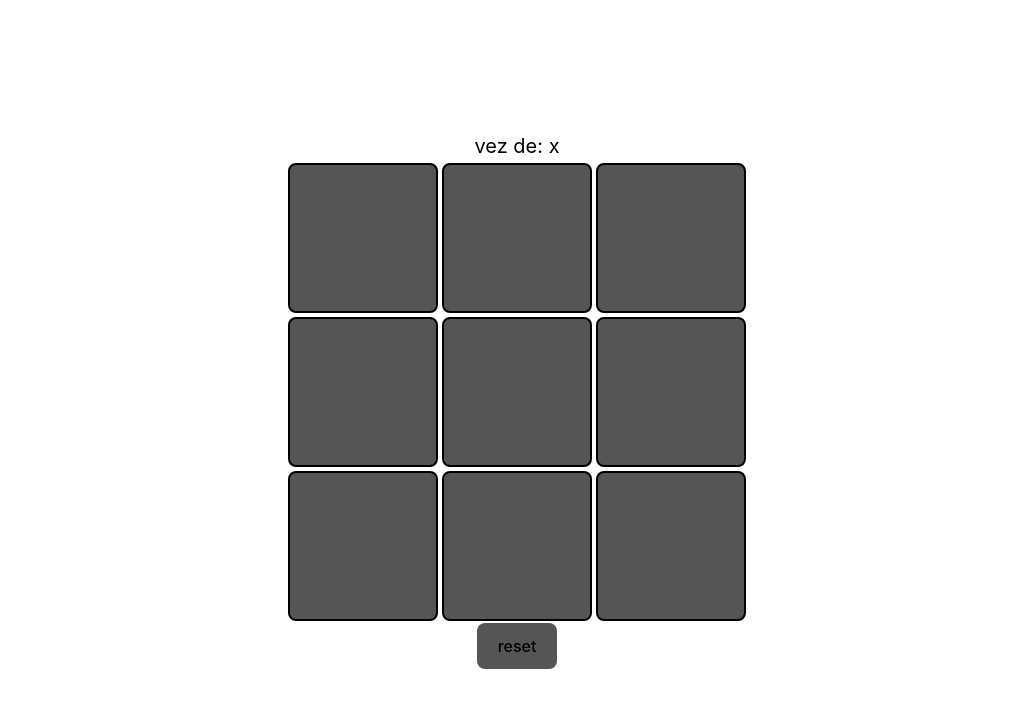
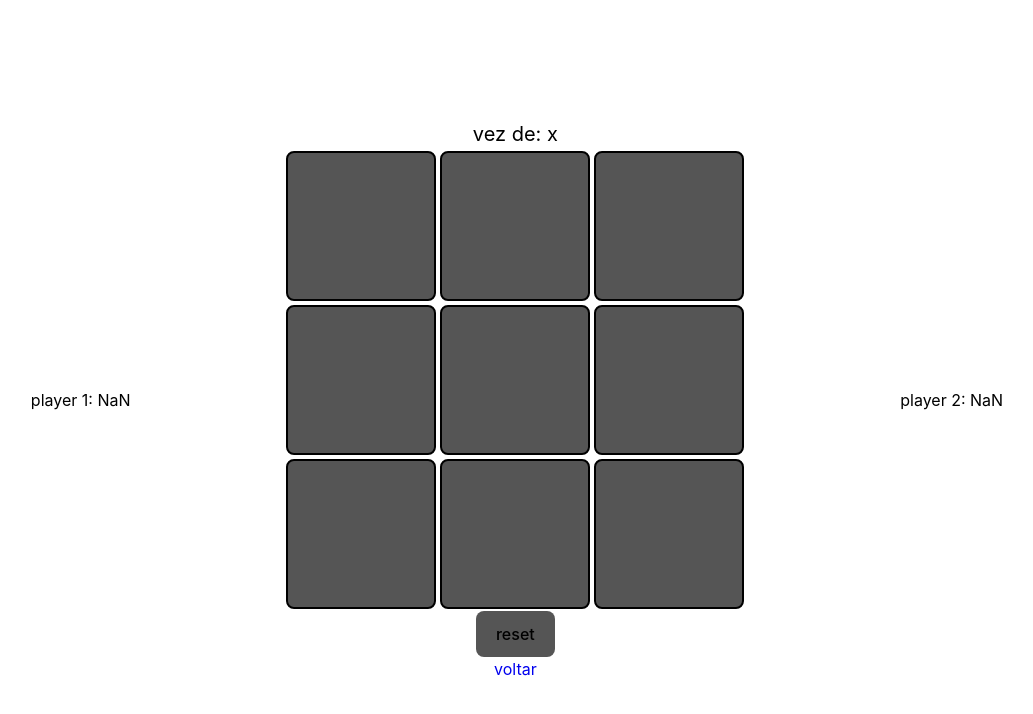
Before and after one commit to Assombrolisis/jogoDaVelha, a React (Vite) app: page /game in a window 1280 px wide. Shown: the top 714 px of the page, without its empty margins (123-1156 px from the left). Built offline with nearby package versions, Linux system fonts and the light colour scheme.

Commit message:
Implementação das pontuações

```diff
--- a/src/components/game/Game.jsx
+++ /dev/null
@@ -1,88 +0,0 @@
-import { useState, useEffect } from 'react'
-import './Game.css'
-
-function Game() {
-  const[player, setPlayer] = useState("x")
-
-  /*As variaveis clickCel resepresentam se uma das células do tabuleiro já foi escolhido.
-    Começam inicialmente com falso e quando uma jogada aconte sua respectiva variavel se torna verdadeiro
-    representado que ja foi clicado.
-  */
-  const[clickCel1, setClickCel1] = useState(false)
-  const[clickCel2, setClickCel2] = useState(false)
-  const[clickCel3, setClickCel3] = useState(false)
-  const[clickCel4, setClickCel4] = useState(false)
-  const[clickCel5, setClickCel5] = useState(false)
-  const[clickCel6, setClickCel6] = useState(false)
-  const[clickCel7, setClickCel7] = useState(false)
-  const[clickCel8, setClickCel8] = useState(false)
-  const[clickCel9, setClickCel9] = useState(false)
-
-
-  /*As variaveis de valor são conteudo de cada célula, inicialmente vazias " " e podem assumir "x" ou "o" */
-  const[valorCel1, setValorCel1] = useState("")
-  const[valorCel2, setValorCel2] = useState("")
-  const[valorCel3, setValorCel3] = useState("")
-  const[valorCel4, setValorCel4] = useState("")
-  const[valorCel5, setValorCel5] = useState("")
-  const[valorCel6, setValorCel6] = useState("")
-  const[valorCel7, setValorCel7] = useState("")
-  const[valorCel8, setValorCel8] = useState("")
-  const[valorCel9, setValorCel9] = useState("")
-
-  const[resultado, setResultado]=useState("")
-
-  const click = (valorCel, clickCel)=>{
-    valorCel(player)
-    setPlayer(player==="x"?"o":"x")
-    clickCel(true)
-  }
-
-  useEffect(()=>{
-    /*Condições de vitória, uma linha, coluna ou diagonal peenchidas com o mesmo valor*/
-    valorCel1 == valorCel2 && valorCel2 == valorCel3 && valorCel3 !="" ?setResultado(`ganhou ${valorCel1}`):
-    valorCel4 == valorCel5 && valorCel5 == valorCel6 && valorCel6 !="" ?setResultado(`ganhou ${valorCel4}`):
-    valorCel7 == valorCel8 && valorCel8 == valorCel9 && valorCel9 !="" ?setResultado(`ganhou ${valorCel7}`):
-    valorCel1 == valorCel4 && valorCel4 == valorCel7 && valorCel7 !="" ?setResultado(`ganhou ${valorCel1}`):
-    valorCel2 == valorCel5 && valorCel5 == valorCel8 && valorCel8 !="" ?setResultado(`ganhou ${valorCel2}`):
-    valorCel3 == valorCel6 && valorCel6 == valorCel9 && valorCel9 !="" ?setResultado(`ganhou ${valorCel3}`):
-    valorCel1 == valorCel5 && valorCel5 == valorCel9 && valorCel9 !="" ?setResultado(`ganhou ${valorCel1}`):
-    valorCel3 == valorCel5 && valorCel5 == valorCel7 && valorCel7 !="" ?setResultado(`ganhou ${valorCel3}`):
-
-    /*condição de empate, todas as casas preenchidas sem alcançar uma condição de vitória*/
-    valorCel1 !="" && valorCel2 !="" && valorCel3 !="" &&
-    valorCel4 !="" && valorCel5 !="" && valorCel6 !="" &&
-    valorCel7 !="" && valorCel8 !="" && valorCel9 !="" ? setResultado("empate"):{}
-
-
-  },[clickCel1, clickCel2, clickCel3, clickCel4, clickCel5, clickCel6, clickCel7, clickCel8, clickCel9])
-
-
-
-  return (
-    <>
-    <body id='bodyApp'>
-      {resultado?
-      <h1>{resultado}</h1>:
-      <h1>vez de: {player}</h1>}
-      <div className='game'>
-{/*OnClick de todos os botões rescebem uma codicional para que o valor de cada célula so seja alterado uma vez*/}
-        <button onClick={clickCel1 ? ()=>{} :(e)=>{click(setValorCel1,setClickCel1)}}>{valorCel1}</button>
-        <button onClick={clickCel2 ? ()=>{} :(e)=>{click(setValorCel2,setClickCel2)}}>{valorCel2}</button>
-        <button onClick={clickCel3 ? ()=>{} :(e)=>{click(setValorCel3,setClickCel3)}}>{valorCel3}</button>
-        <button onClick={clickCel4 ? ()=>{} :(e)=>{click(setValorCel4,setClickCel4)}}>{valorCel4}</button>
-        <button onClick={clickCel5 ? ()=>{} :(e)=>{click(setValorCel5,setClickCel5)}}>{valorCel5}</button>
-        <button onClick={clickCel6 ? ()=>{} :(e)=>{click(setValorCel6,setClickCel6)}}>{valorCel6}</button>
-        <button onClick={clickCel7 ? ()=>{} :(e)=>{click(setValorCel7,setClickCel7)}}>{valorCel7}</button>
-        <button onClick={clickCel8 ? ()=>{} :(e)=>{click(setValorCel8,setClickCel8)}}>{valorCel8}</button>
-        <button onClick={clickCel9 ? ()=>{} :(e)=>{click(setValorCel9,setClickCel9)}}>{valorCel9}</button>
-      </div>
-
-      <button onClick={()=>{window.location.reload()}}>reset</button>
-    </body>
-    </>
-
-  )
-}
-
-export default Game
--- a/src/components/home/Home.jsx
+++ /dev/null
@@ -1,12 +0,0 @@
-import './Home.css'
-
-function Home(){
-
-    return(
-        <>
-        <h1>Hello World</h1>
-        <a href="/game">game</a>
-        </>
-    )
-}
-export default Home
--- a/src/index.css
+++ b/src/index.css
@@ -8,6 +8,9 @@
 }
 ol, ul {
 	list-style: none;
+}
+a{
+  text-decoration: none;
 }
 
 :root {
--- a/src/components/game/Game.css
+++ b/src/pages/game/Game.css
@@ -1,5 +1,11 @@
-#bodyApp{
+#bodyGame{
+    display: flex;
     height: 100vh;
+    align-items: center;
+    justify-content: space-evenly;
+
+  }
+  .containerGame{
     display: flex;
     flex-direction: column;
     align-items: center;
--- /dev/null
+++ b/src/pages/game/Game.jsx
@@ -0,0 +1,92 @@
+import { useState, useEffect } from 'react'
+import { Link } from 'react-router-dom'
+import './Game.css'
+
+function Game() {
+  const pontosPlayer1 = parseInt(localStorage.getItem("x"))
+  const pontosPlayer2 = parseInt(localStorage.getItem("o"))
+
+  const[player, setPlayer] = useState("x")
+
+  const[valorCel1, setValorCel1] = useState("")
+  const[valorCel2, setValorCel2] = useState("")
+  const[valorCel3, setValorCel3] = useState("")
+  const[valorCel4, setValorCel4] = useState("")
+  const[valorCel5, setValorCel5] = useState("")
+  const[valorCel6, setValorCel6] = useState("")
+  const[valorCel7, setValorCel7] = useState("")
+  const[valorCel8, setValorCel8] = useState("")
+  const[valorCel9, setValorCel9] = useState("")
+
+  const[vitoria, setVitoria] = useState(false)
+
+  const[resultado, setResultado]=useState("")
+
+  const click = (setValorCel, valor)=>{
+    if(vitoria){return}
+    if(valor !==""){return}
+    setValorCel(player)
+    setPlayer(player==="x"?"o":"x")
+
+  }
+
+  const ganhou =(valor)=>{
+    setVitoria(true)
+    setResultado(`ganhou ${valor}`)
+    let pontosAtuais = parseInt(localStorage.getItem(valor))
+    localStorage.setItem(valor,pontosAtuais+1)
+
+  }
+
+
+useEffect(()=>{
+  valorCel1 == valorCel2 && valorCel2 == valorCel3 && valorCel3 !="" ?ganhou(valorCel1):
+  valorCel4 == valorCel5 && valorCel5 == valorCel6 && valorCel6 !="" ?ganhou(valorCel4):
+  valorCel7 == valorCel8 && valorCel8 == valorCel9 && valorCel9 !="" ?ganhou(valorCel7):
+
+  valorCel1 == valorCel4 && valorCel4 == valorCel7 && valorCel7 !="" ?ganhou(valorCel1):
+  valorCel2 == valorCel5 && valorCel5 == valorCel8 && valorCel8 !="" ?ganhou(valorCel2):
+  valorCel3 == valorCel6 && valorCel6 == valorCel9 && valorCel9 !="" ?ganhou(valorCel3):
+
+  valorCel3 == valorCel5 && valorCel5 == valorCel7 && valorCel7 !="" ?ganhou(valorCel3):
+  valorCel1 == valorCel5 && valorCel5 == valorCel9 && valorCel9 !="" ?ganhou(valorCel1):
+
+
+  valorCel1 !="" && valorCel2 !="" && valorCel3 !="" &&
+  valorCel4 !="" && valorCel5 !="" && valorCel6 !="" &&
+  valorCel7 !="" && valorCel8 !="" && valorCel9 !="" ? setResultado("empate"):{}
+},[valorCel1, valorCel2, valorCel3, valorCel4, valorCel5, valorCel6, valorCel7, valorCel8, valorCel9])
+
+
+
+
+  return (
+    <>
+    <body id='bodyGame'>
+      <div>player 1: {pontosPlayer1}</div>
+      <div className='containerGame'>
+        {resultado?
+        <h1>{resultado}</h1>:
+        <h1>vez de: {player}</h1>}
+        <div className='game'>
+          <button onClick={(e)=>{click(setValorCel1,valorCel1)}}>{valorCel1}</button>
+          <button onClick={(e)=>{click(setValorCel2,valorCel2)}}>{valorCel2}</button>
+          <button onClick={(e)=>{click(setValorCel3,valorCel3)}}>{valorCel3}</button>
+          <button onClick={(e)=>{click(setValorCel4,valorCel4)}}>{valorCel4}</button>
+          <button onClick={(e)=>{click(setValorCel5,valorCel5)}}>{valorCel5}</button>
+          <button onClick={(e)=>{click(setValorCel6,valorCel6)}}>{valorCel6}</button>
+          <button onClick={(e)=>{click(setValorCel7,valorCel7)}}>{valorCel7}</button>
+          <button onClick={(e)=>{click(setValorCel8,valorCel8)}}>{valorCel8}</button>
+          <button onClick={(e)=>{click(setValorCel9,valorCel9)}}>{valorCel9}</button>
+        </div>
+        <button onClick={()=>{window.location.reload()}}>reset</button>
+        <Link to="/">voltar</Link>
+      </div>
+      <div>player 2: {pontosPlayer2}</div>
+    </body>
+    </>
+
+  )
+}
+
+export default Game
--- /dev/null
+++ b/src/pages/home/Home.css
@@ -0,0 +1,16 @@
+#bodyHome{
+    height: 100vh;
+    display: flex;
+    flex-direction: column;
+    align-items: center;
+    justify-content: space-evenly;
+}
+
+#bodyHome h1{
+    font-size: 50px;
+}
+
+
+#bodyHome a{
+    font-size: 30px;
+}
--- /dev/null
+++ b/src/pages/home/Home.jsx
@@ -0,0 +1,17 @@
+import { Link } from 'react-router-dom'
+import './Home.css'
+
+function Home(){
+    localStorage.setItem("x",0)
+    localStorage.setItem("o",0)
+
+    return(
+        <>
+        <body id='bodyHome'>
+            <h1>Jogo da velha</h1>
+            <Link to="/game">jogar</Link>
+        </body>
+        </>
+    )
+}
+export default Home
--- a/src/routes.jsx
+++ b/src/routes.jsx
@@ -1,6 +1,6 @@
 import { BrowserRouter, Route, Routes } from "react-router-dom"
-import Game from "./components/game/Game"
-import Home from "./components/Home/Home"
+import Game from "./pages/game/Game"
+import Home from "./pages/Home/Home"
 
 
 function AppRoutes(){
```
Also changed, not shown: src/components/home/Home.css (deleted).
